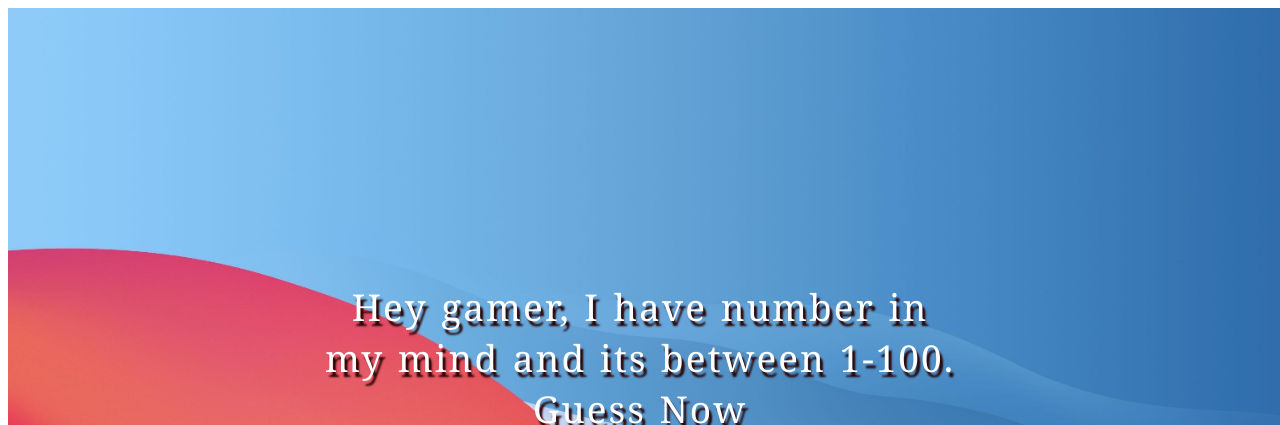
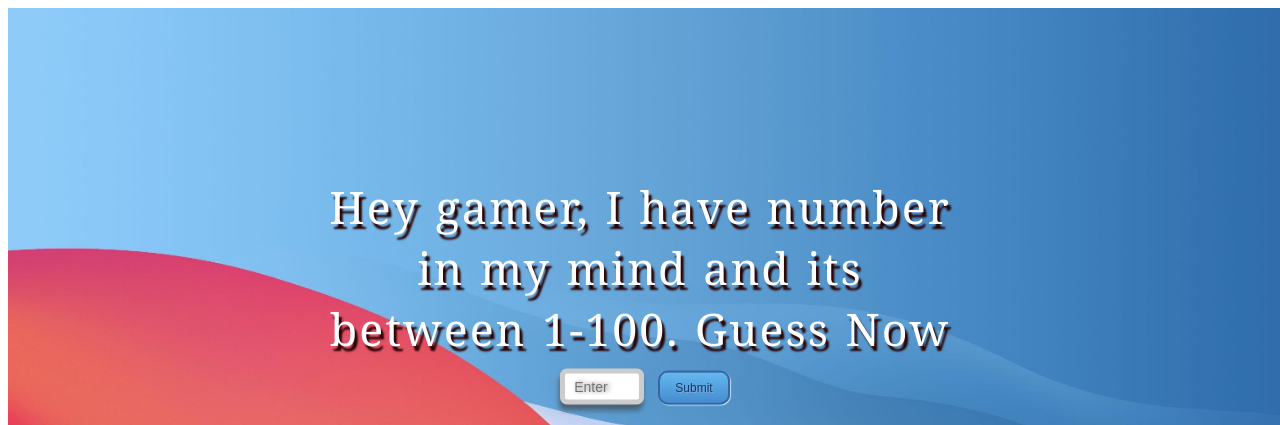
Before and after one commit to nagacharankumarreddy/Guess-The-Number, a plain HTML site: page subgame.html in a window 1280 px wide. Shown: the top 425 px of the page. Drawn offline with Linux system fonts and the light colour scheme.

Commit message:
subgame fixed

```diff
--- a/subgame.css
+++ b/subgame.css
@@ -15,14 +15,14 @@
     text-align: center;
     margin: 0;
     position: absolute;
-    top: 50%;
+    top: 40%;
     left: 50%;
     -ms-transform: translate(-50%, -50%);
     transform: translate(-50%, -50%);
 }
 .rule{
 font-family: Georgia, serif;
-font-size: 37px;
+font-size: 3.5vw;
 letter-spacing: 2px;
 word-spacing: 2px;
 color: #000000;
@@ -36,6 +36,7 @@ color: #FFFFFF;
 text-shadow: #290303 3px 5px 2px;
 }
 .inpnum {
+  margin: 10px;
     padding: 5px;
     font-size: 14px;
     border-width: 5px;
@@ -107,6 +108,7 @@ text-shadow: #290303 3px 5px 2px;
   .lives-font{
     color: #45b426;
   }
+
 }
 
 /* Small devices (portrait tablets and large phones, 600px and up) */
```
